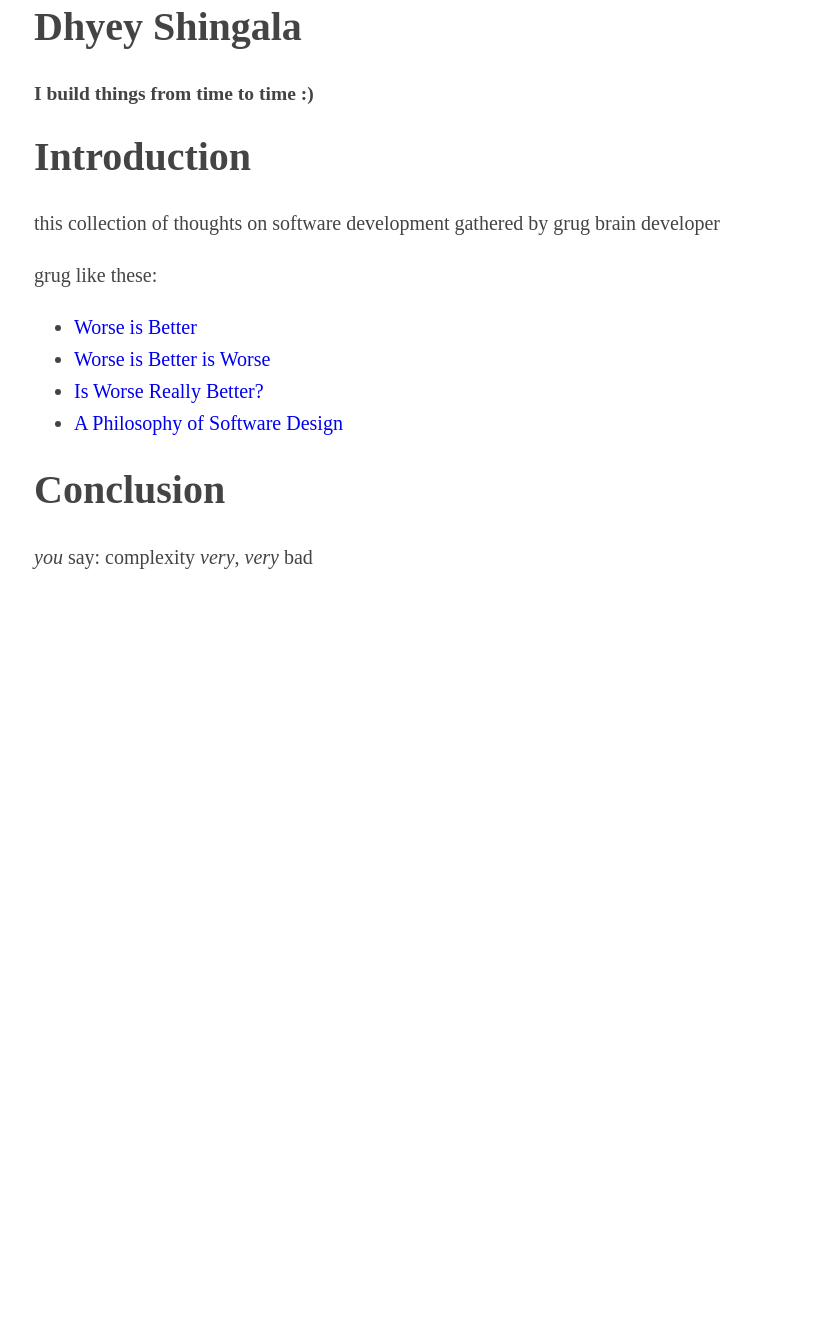
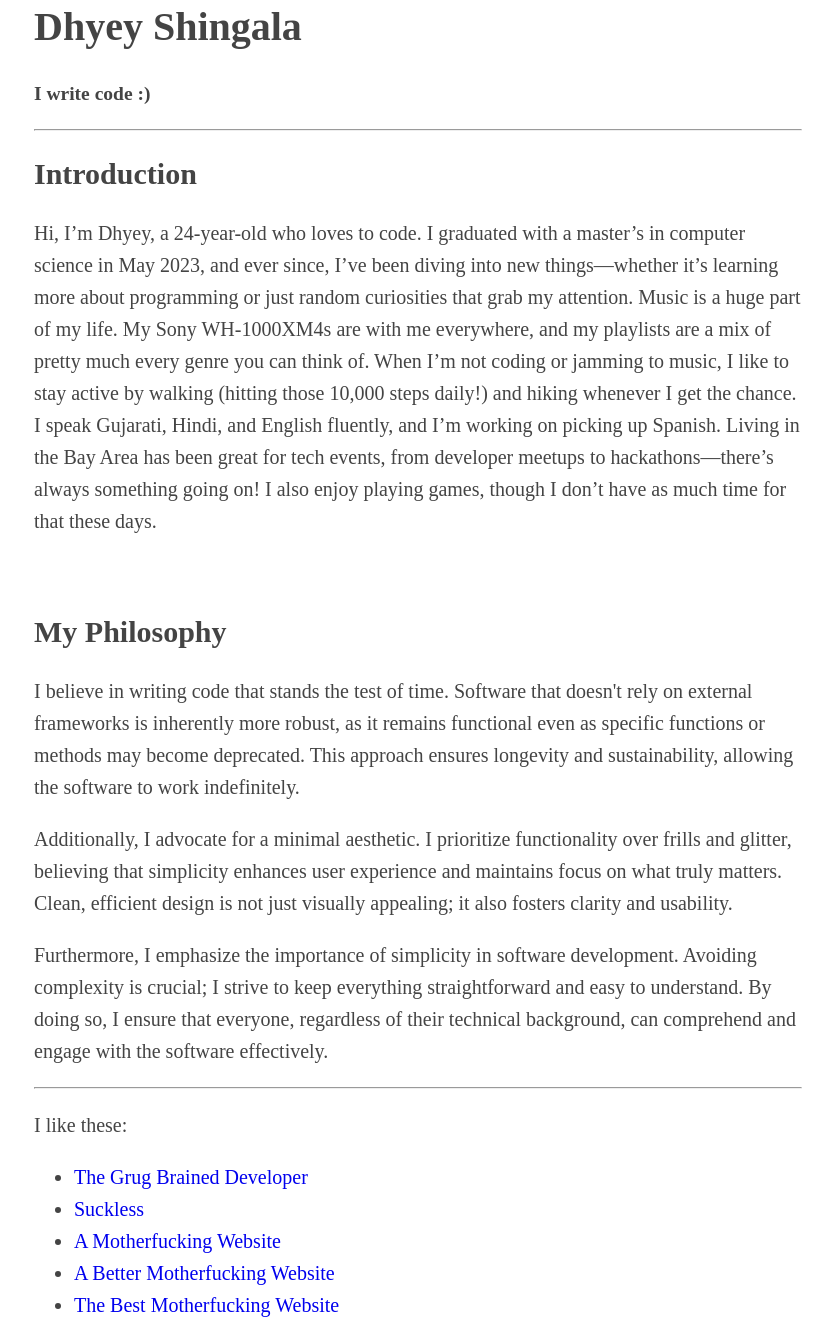
Before and after one commit to dhyey-shingala/dhyey-shingala.github.io, a plain HTML site: page index.html in a window 1280 px wide. Shown: the part 37-1361 px from the top of the page, without its empty margins (222-1054 px from the left). Before the commit the page ends 800 px from the top, so only its background shows below. Drawn offline with Linux system fonts and the light colour scheme.

Commit message:
Added Introduction and Philosophy

```diff
--- a/index.html
+++ b/index.html
@@ -14,6 +14,27 @@
             color: #444;
             padding: 0 10px;
         }
+
+        /* body {
+            margin: 40px auto;
+            max-width: 768px;
+            line-height: 1.6;
+            font-size: 20px;
+            color: #E0E0E0;
+            background-color: #121212;
+            padding: 0 10px;
+        } */
+
+        /* a {
+            color: #BB86FC;
+        } */
+
+        /* @media (prefers-color-scheme: light) {
+        body {
+                background-color: #F0F0F0;
+                color: #333;
+            }
+        } */
 
         pre {
             font-size: 16px;
@@ -50,19 +71,48 @@
   <body>
     <div>
         <h1>Dhyey Shingala</h1>
-        <h3><small>I build things from time to time :)</small></h3>
+        <h3><small>I write code :)</small></h3>
+        <hr>
     </div>
-        <h1>Introduction</h1>
-        <p>this collection of thoughts on software development gathered by grug brain developer</p>
-        <p>grug like these:</p>
+        <h2>Introduction</h2>
+        <p>
+            Hi, I’m Dhyey, a 24-year-old who loves to code.
+            I graduated with a master’s in computer science in May 2023, and ever since, I’ve been diving into new things—whether it’s learning more about programming or just random curiosities that grab my attention.
+            Music is a huge part of my life.
+            My Sony WH-1000XM4s are with me everywhere, and my playlists are a mix of pretty much every genre you can think of.
+            When I’m not coding or jamming to music, I like to stay active by walking (hitting those 10,000 steps daily!) and hiking whenever I get the chance.
+            I speak Gujarati, Hindi, and English fluently, and I’m working on picking up Spanish.
+            Living in the Bay Area has been great for tech events, from developer meetups to hackathons—there’s always something going on!
+            I also enjoy playing games, though I don’t have as much time for that these days.
+        </p>
+
+        <br>
+
+        <h2>My Philosophy</h2>
+        <p>
+            I believe in writing code that stands the test of time.
+            Software that doesn't rely on external frameworks is inherently more robust, as it remains functional even as specific functions or methods may become deprecated.
+            This approach ensures longevity and sustainability, allowing the software to work indefinitely.
+        </p>
+        <p>
+            Additionally, I advocate for a minimal aesthetic.
+            I prioritize functionality over frills and glitter, believing that simplicity enhances user experience and maintains focus on what truly matters.
+            Clean, efficient design is not just visually appealing; it also fosters clarity and usability.
+        </p>
+        <p>
+            Furthermore, I emphasize the importance of simplicity in software development.
+            Avoiding complexity is crucial; I strive to keep everything straightforward and easy to understand.
+            By doing so, I ensure that everyone, regardless of their technical background, can comprehend and engage with the software effectively.
+        </p>
+
+        <hr>
+        <p>I like these:</p>
         <ul>
-        <li><a href="https://www.dreamsongs.com/WorseIsBetter.html">Worse is Better</a></li>
-        <li><a href="https://www.dreamsongs.com/Files/worse-is-worse.pdf">Worse is Better is Worse</a></li>
-        <li><a href="https://www.dreamsongs.com/Files/IsWorseReallyBetter.pdf">Is Worse Really Better?</a></li>
-        <li><a href="https://www.goodreads.com/en/book/show/39996759-a-philosophy-of-software-design">A Philosophy of Software Design</a></li>
+        <li><a href="https://grugbrain.dev/">The Grug Brained Developer</a></li>
+        <li><a href="https://suckless.org/philosophy/">Suckless</a></li>
+        <li><a href="https://motherfuckingwebsite.com/">A Motherfucking Website</a></li>
+        <li><a href="http://bettermotherfuckingwebsite.com/">A Better Motherfucking Website</a></li>
+        <li><a href="https://bestmotherfucking.website/">The Best Motherfucking Website</a></li>
         </ul>
-        <h1><a name="lol-lmao"></a><a href="#lol-lmao">Conclusion</a></h1>
-        <p><em>you</em> say: complexity <em>very</em>, <em>very</em> bad</p>
-
   </body>
 </html>
```
